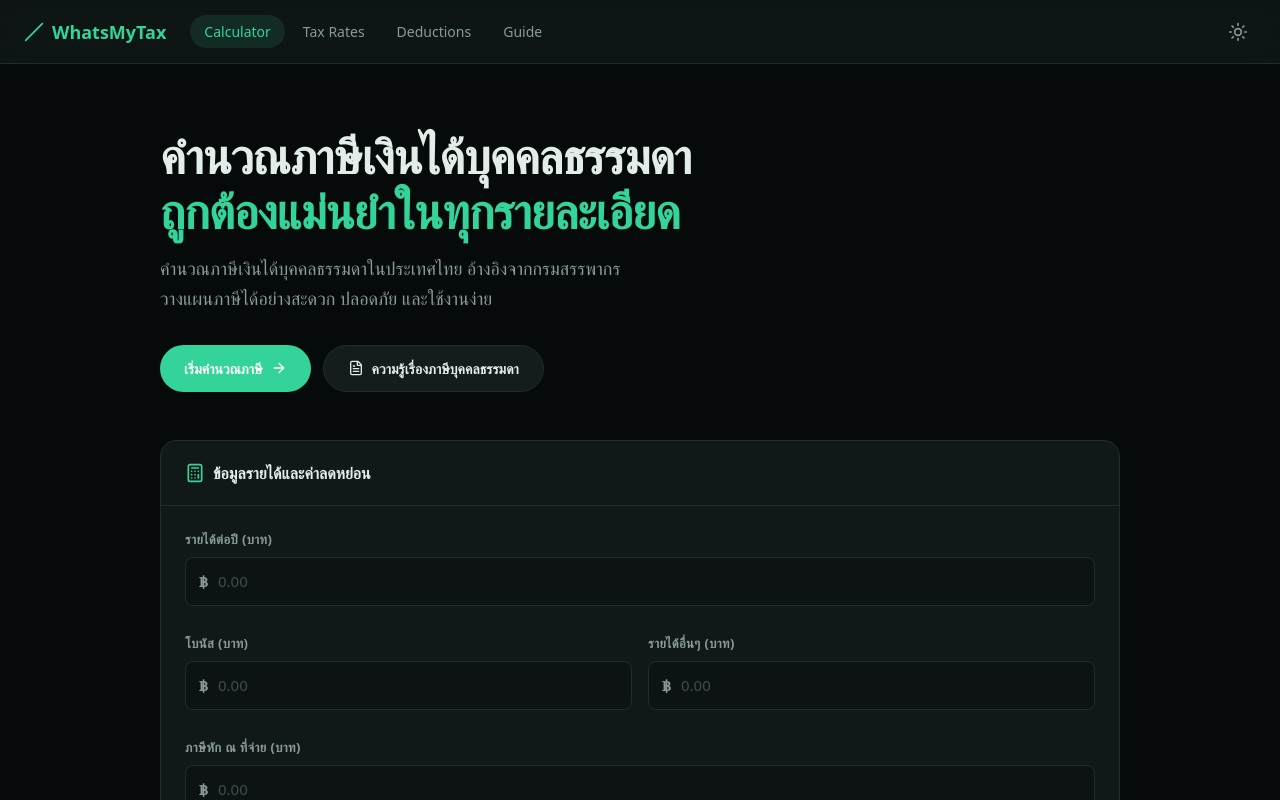
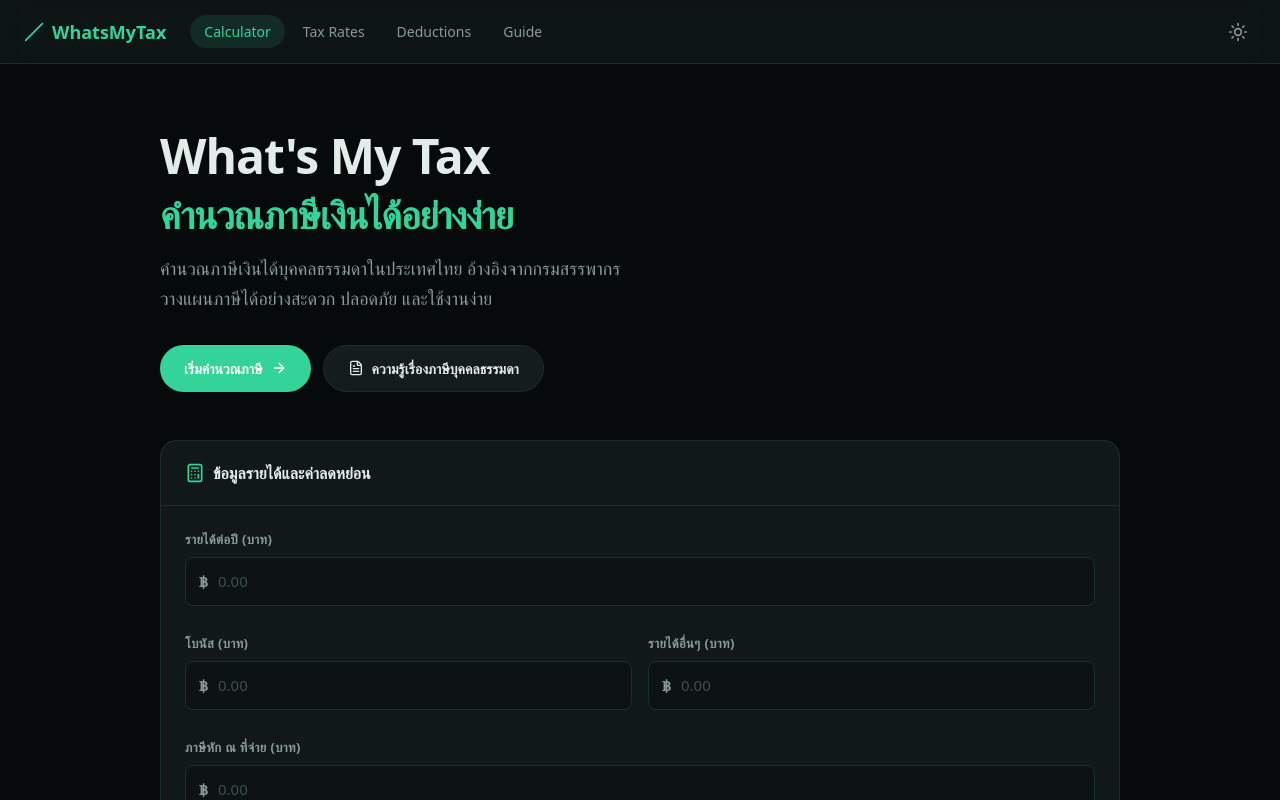
Before and after one commit to Kantavit/WhatsMyTax, a Next.js app: page / in a window 1280 px wide. Shown: the top 800 px of the page. Built offline with nearby package versions, Linux system fonts and the light colour scheme.

Commit message:
feat: rewrite hero title to What's My Tax and adjust CSS formatting and highlight styles

```diff
--- a/src/app/components/TaxCalculator.tsx
+++ b/src/app/components/TaxCalculator.tsx
@@ -1,13 +1,7 @@
 "use client";
 
 import { useState, useCallback } from "react";
-import {
-  Calculator,
-  ArrowRight,
-  FileText,
-  Plus,
-  Trash2,
-} from "lucide-react";
+import { Calculator, ArrowRight, FileText, Plus, Trash2 } from "lucide-react";
 import type { TaxResult } from "../types";
 import { parseAmount, calculateTax, formatAmountInput } from "../lib/tax";
 import { useDarkMode } from "../hooks/useDarkMode";
@@ -133,9 +127,9 @@ export function TaxCalculator() {
         {/* ── Hero Section ── */}
         <section className="pt-16 pb-12 px-4 md:px-8 max-w-5xl mx-auto">
           <h1 className="hero-title mb-4">
-            คำนวณภาษีเงินได้บุคคลธรรมดา
+            What's My Tax
             <br />
-            <span className="highlight">ถูกต้องแม่นยำในทุกรายละเอียด</span>
+            <span className="highlight">คำนวณภาษีเงินได้อย่างง่าย</span>
           </h1>
           <p className="text-on-surface-variant text-base md:text-lg max-w-xl mb-8 leading-relaxed">
             คำนวณภาษีเงินได้บุคคลธรรมดาในประเทศไทย อ้างอิงจากกรมสรรพากร
--- a/src/app/globals.css
+++ b/src/app/globals.css
@@ -114,9 +114,21 @@ body {
   animation: fadeInUp 0.5s ease-out forwards;
 }
 @keyframes cardGlowPulse {
-  0%   { outline: 0px solid color-mix(in srgb, var(--color-primary), transparent 20%); box-shadow: 0 0 0 0 color-mix(in srgb, var(--color-primary), transparent 40%); }
-  30%  { outline: 3px solid color-mix(in srgb, var(--color-primary), transparent 10%); box-shadow: 0 0 24px 8px color-mix(in srgb, var(--color-primary), transparent 50%); }
-  100% { outline: 0px solid color-mix(in srgb, var(--color-primary), transparent 100%); box-shadow: 0 0 0 0 transparent; }
+  0% {
+    outline: 0px solid color-mix(in srgb, var(--color-primary), transparent 20%);
+    box-shadow: 0 0 0 0
+      color-mix(in srgb, var(--color-primary), transparent 40%);
+  }
+  30% {
+    outline: 3px solid color-mix(in srgb, var(--color-primary), transparent 10%);
+    box-shadow: 0 0 24px 8px
+      color-mix(in srgb, var(--color-primary), transparent 50%);
+  }
+  100% {
+    outline: 0px solid
+      color-mix(in srgb, var(--color-primary), transparent 100%);
+    box-shadow: 0 0 0 0 transparent;
+  }
 }
 .card-glow {
   overflow: visible !important;
@@ -182,6 +194,7 @@ body {
 }
 .hero-title .highlight {
   color: var(--color-primary);
+  font-size: 0.8em;
 }
 
 .calc-card {
```
